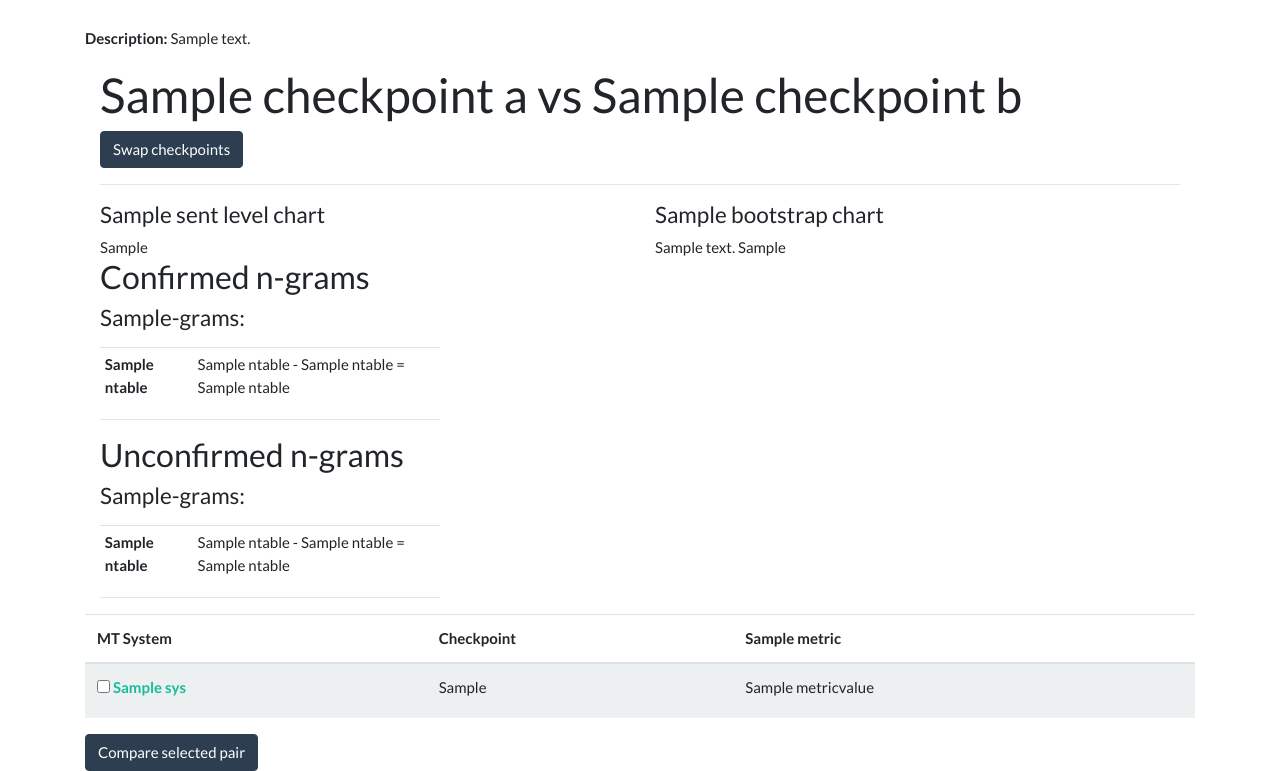
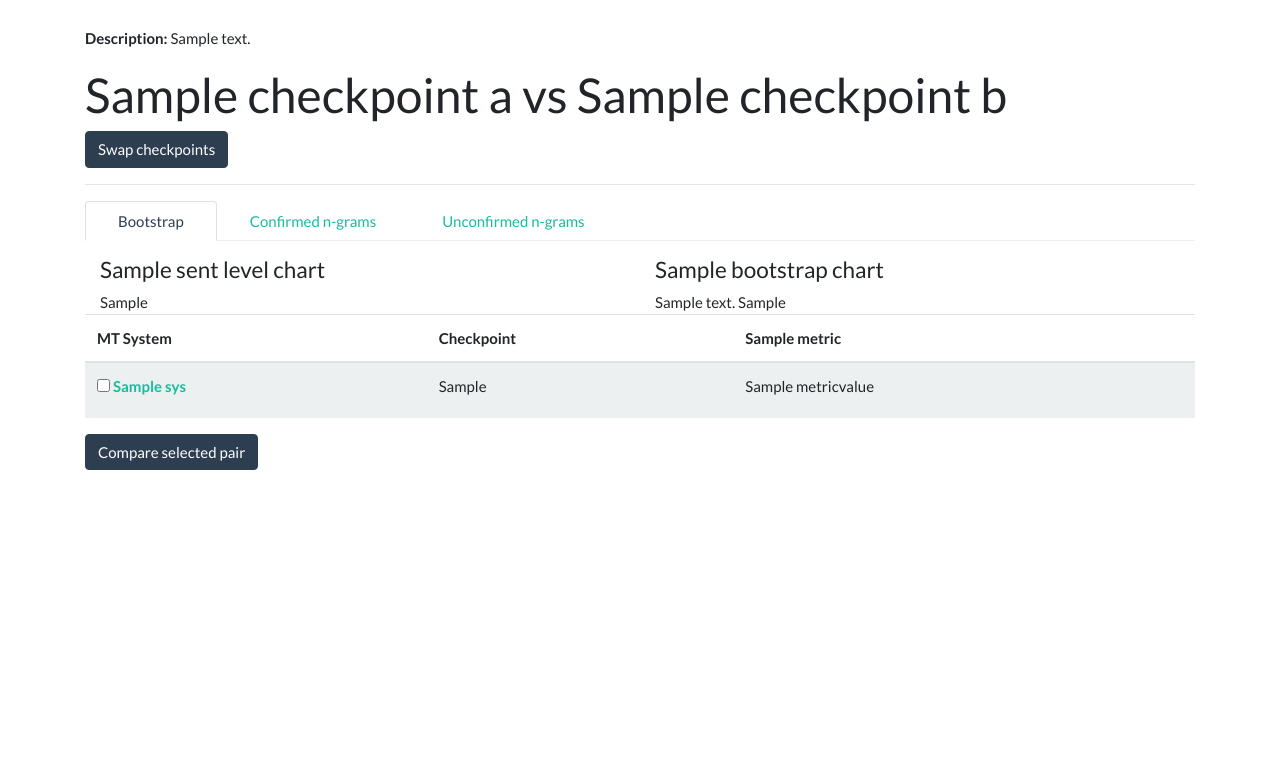
Before and after one commit to Gldkslfmsd/MTCE-py, a Django app: template mtce/templates/mtce/pairwise_diff.html in a window 1280 px wide. Shown: the part 93-864 px from the top of the page. After the commit the page ends 563 px from the top, so only its background shows below. Run offline with Django 3.2, Linux system fonts and the light colour scheme; tables that the repository leaves empty hold one stand-in row (values such as "Sample post"); the template is opened without the code that fills it: values that come from a table or form of the project are taken from there, most other values are stand-ins (such as "Sample title", 1, 10 or a date in 2020); parts of the project's set-up code (start-up, migrations or seed data) failed here and were passed over; some libraries are stand-ins or nearby versions.

Commit message:
paired diff navbars

```diff
--- a/mtce/templates/mtce/pairwise_diff.html
+++ b/mtce/templates/mtce/pairwise_diff.html
@@ -2,7 +2,8 @@
 
 
 {% block sentence_level_charts %}
-<div class="container">
+
+<!-- title -->
 <h1>{{ checkpoint_A.nicename }} vs {{ checkpoint_B.nicename }}</h1>
 <form action="{% url 'mtce:pairwise_diff' comparison.id %}" method="post">
     {% csrf_token %}
@@ -11,6 +12,25 @@
     <button type="submit" class="btn btn-primary">Swap checkpoints</button>
 </form>
 <hr>
+<!-- end title -->
+
+
+<ul class="nav nav-tabs">
+  <li class="nav-item">
+    <a class="nav-link active show" data-toggle="tab" href="#bootstrap">Bootstrap</a>
+  </li>
+  <li class="nav-item">
+    <a class="nav-link show" data-toggle="tab" href="#confirmed">Confirmed n-grams</a>
+  </li>
+  <li class="nav-item">
+    <a class="nav-link show" data-toggle="tab" href="#unconfirmed">Unconfirmed n-grams</a>
+  </li>
+</ul>
+<div id="myTabContent" class="tab-content">
+  <div class="tab-pane fade active show" id="bootstrap">
+
+      <!-- start bootstrap charts -->
+      <div class="container">
         <div class="row">
             <div class="col-sm">
                 {% for ch in sent_level_charts %}
@@ -26,14 +46,17 @@
                 {% endfor %}
             </div>
         </div>
+      </div>
+      <!-- end bootstrap charts -->
 
-
-    <h3>Confirmed n-grams</h3>
+  </div>
+  <div class="tab-pane fade" id="confirmed">
+      <!-- start confirmed -->
+      <div class="container">
           <div class="row">
               {% for n,ntable in confirmed_ngrams %}
                  <div class="col-4">
                     <h4>{{ n }}-grams:</h4>
-                <p>
                    <table class="table table-sm table-hover">
                    {% for ng,a,b,d in ntable %}
                        <tr>
@@ -46,20 +69,21 @@
                        </tr>
                    {% endfor %}
                    </table>
-                </p>
                    <hr>
-
                  </div>
               {% endfor %}
           </div>
+      </div>
+      <!-- end confirmed -->
+  </div>
 
-
-    <h3>Unconfirmed n-grams</h3>
+  <div class="tab-pane fade" id="unconfirmed">
+    <!-- start confirmed -->
+    <div class="container">
         <div class="row">
             {% for n,ntable in unconfirmed_ngrams %}
                 <div class="col-4">
                     <h4>{{ n }}-grams:</h4>
-                <p>
                     <table class="table table-sm table-hover">
                     {% for ng,a,b,d in ntable %}
                         <tr>
@@ -72,11 +96,16 @@
                         </tr>
                    {% endfor %}
                    </table>
-                </p>
                    <hr>
-
                 </div>
             {% endfor %}
         </div>
     </div>
+    <!-- end confirmed -->
+  </div>
+</div>
+
+
+
+
 {% endblock %}
```
Lines whose indentation alone changed are shown as unchanged.
